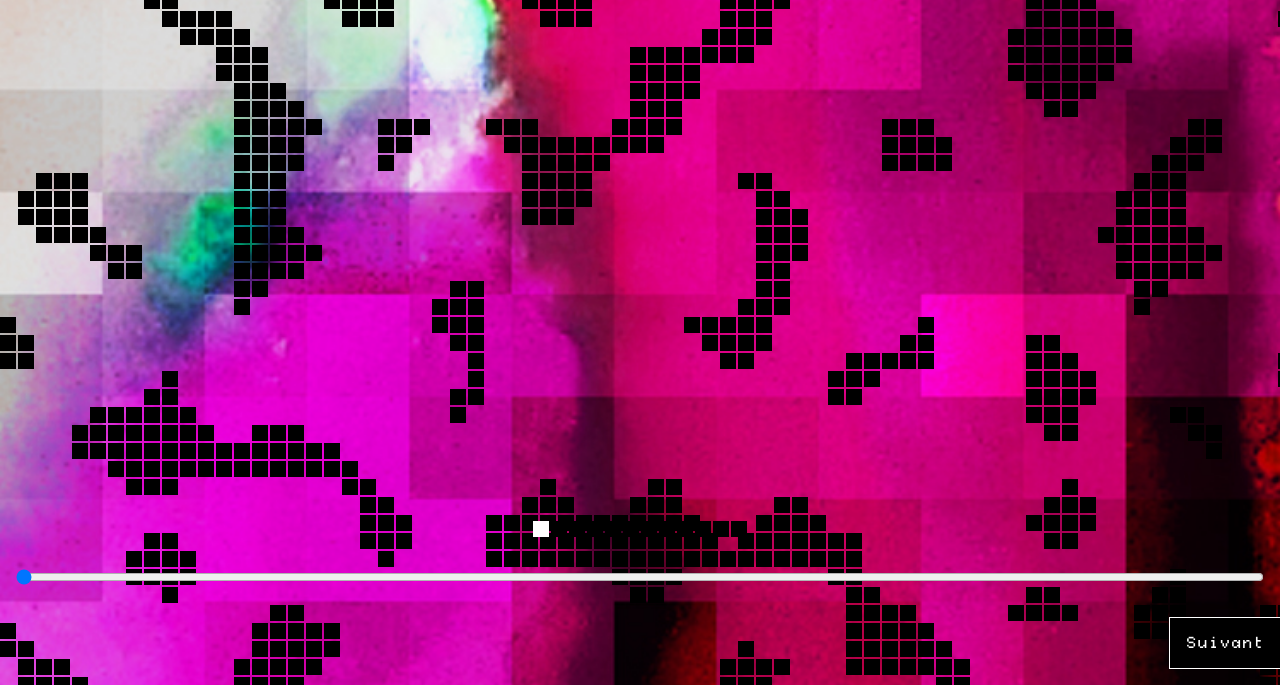
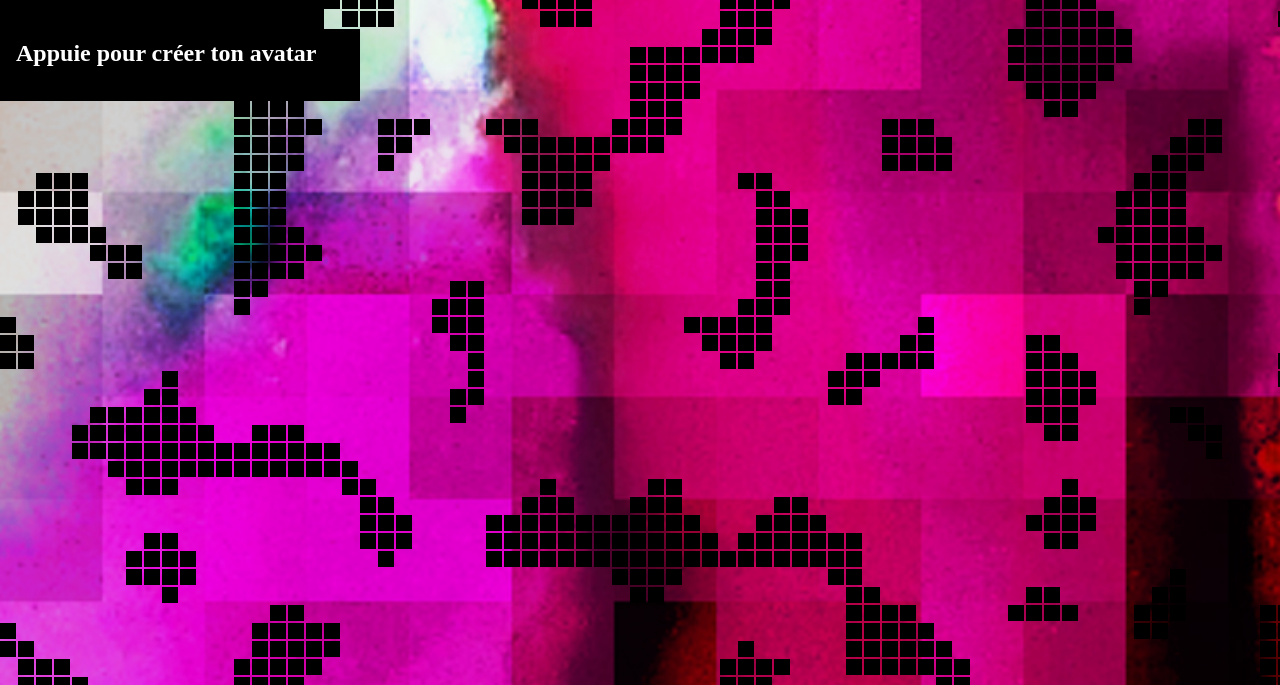
Before and after one commit to urbanlab/ws-contacts-app, a website: page www/app.html in a window 1280 px wide. Shown: the part 115-800 px from the top of the page. Drawn offline with nearby package versions, Linux system fonts and the light colour scheme; files that its build step writes are made by us from their sources; no server answers; files whose address does not match are found by name; a web font is replaced by a local one.

Commit message:
minor fix

```diff
--- a/www/app.html
+++ b/www/app.html
@@ -233,7 +233,7 @@
     <!-- Image generation -->
     <script src="/static/js/requests.js"></script>
 
-    <script> PAGES.goto("pilosite"); // Debug purpose </script>
+    <script> PAGES.goto("home"); // Debug purpose </script>
 
 </body>
 </html>
```
